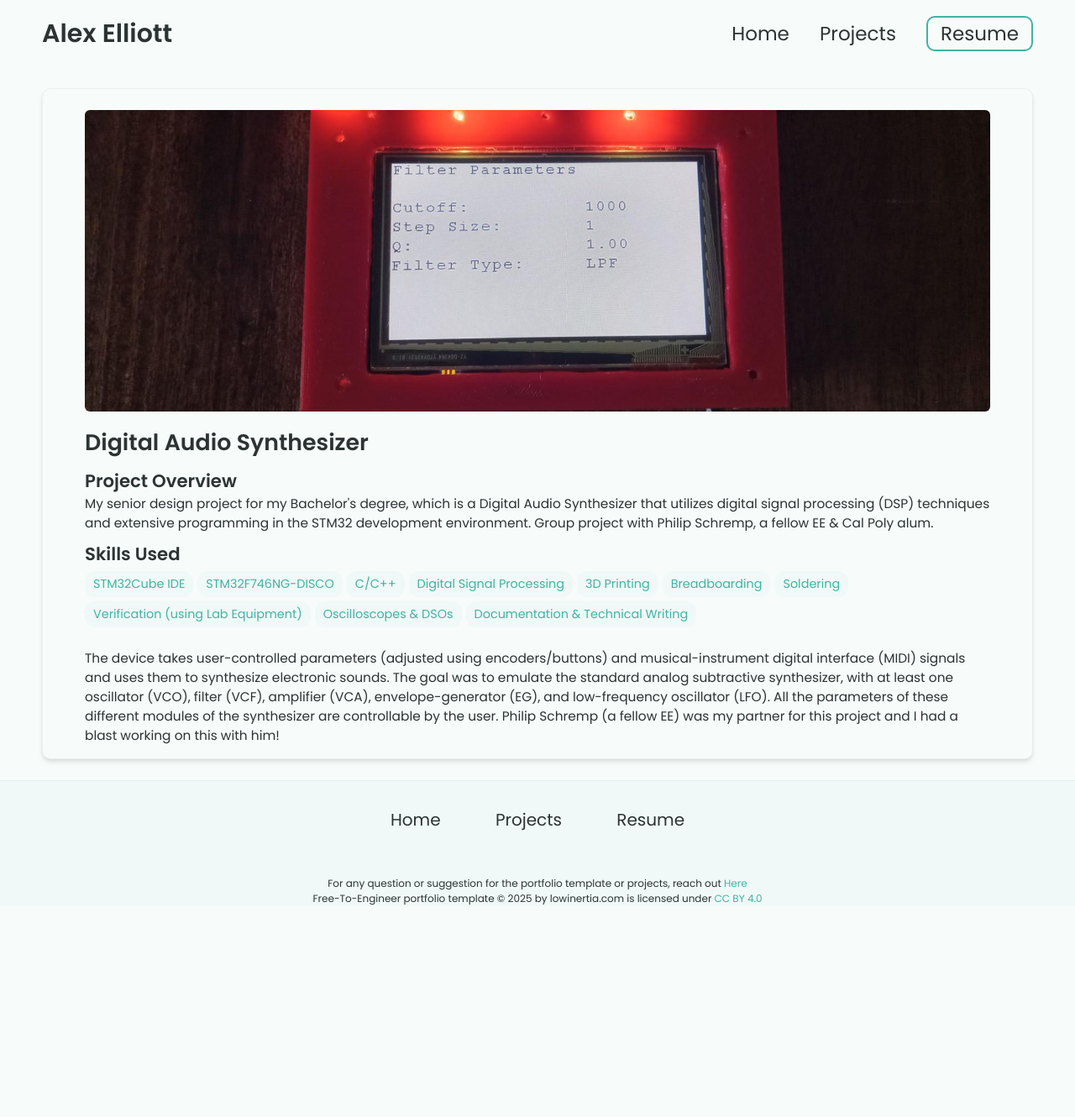
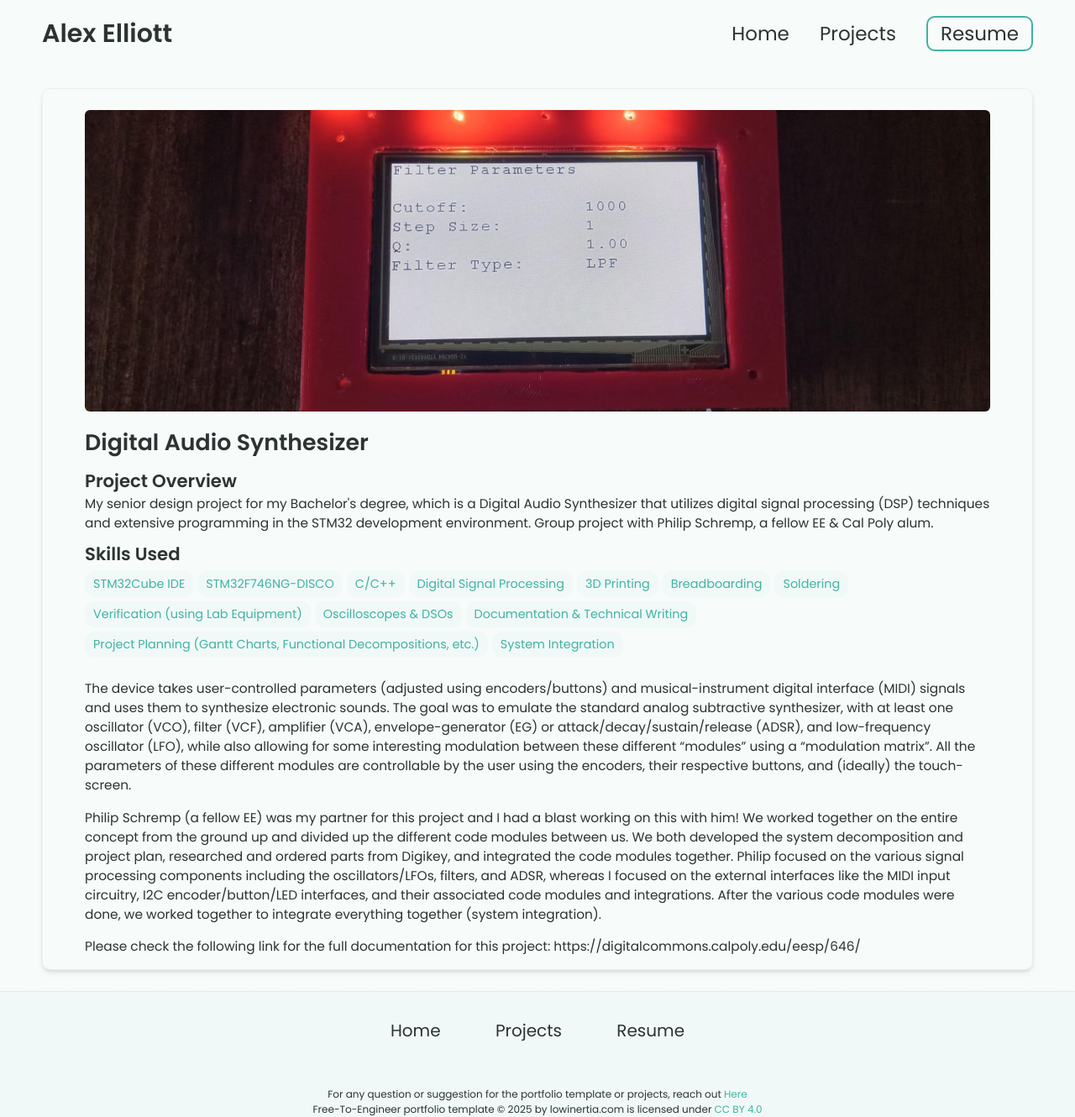
Before and after one commit to AlexanduhHi/alexanduhhi.github.io, a Jekyll site: the page built from _projects/Digital Audio Synthesizer/index.md, in a window 1280 px wide. Shown: the whole page at 84% size. Built offline with Jekyll 4.4.1, drawn with Linux system fonts in a browser that asks for light colours; before the commit the page ends 1079 px from its top, so only the background shows below that.

Commit message:
Update index.md

```diff
--- a/_projects/Digital Audio Synthesizer/index.md
+++ b/_projects/Digital Audio Synthesizer/index.md
@@ -13,7 +13,14 @@ skills:
 - Verification (using Lab Equipment)
 - Oscilloscopes & DSOs
 - Documentation & Technical Writing
+- Project Planning (Gantt Charts, Functional Decompositions, etc.)
+- System Integration
 main-image: /DAS_on.jpg
 ---
 
-The device takes user-controlled parameters (adjusted using encoders/buttons) and musical-instrument digital interface (MIDI) signals and uses them to synthesize electronic sounds. The goal was to emulate the standard analog subtractive synthesizer, with at least one oscillator (VCO), filter (VCF), amplifier (VCA), envelope-generator (EG), and low-frequency oscillator (LFO). All the parameters of these different modules of the synthesizer are controllable by the user. Philip Schremp (a fellow EE) was my partner for this project and I had a blast working on this with him!
+The device takes user-controlled parameters (adjusted using encoders/buttons) and musical-instrument digital interface (MIDI) signals and uses them to synthesize electronic sounds. The goal was to emulate the standard analog subtractive synthesizer, with at least one oscillator (VCO), filter (VCF), amplifier (VCA), envelope-generator (EG) or attack/decay/sustain/release (ADSR), and low-frequency oscillator (LFO), while also allowing for some interesting modulation between these different "modules" using a "modulation matrix". All the parameters of these different modules are controllable by the user using the encoders, their respective buttons, and (ideally) the touch-screen.
+
+Philip Schremp (a fellow EE) was my partner for this project and I had a blast working on this with him! We worked together on the entire concept from the ground up and divided up the different code modules between us. We both developed the system decomposition and project plan, researched and ordered parts from Digikey, and integrated the code modules together. Philip focused on the various signal processing components including the oscillators/LFOs, filters, and ADSR, whereas I focused on the external interfaces like the MIDI input circuitry, I2C encoder/button/LED interfaces, and their associated code modules and integrations. After the various code modules were done, we worked together to integrate everything together (system integration).
+
+Please check the following link for the full documentation for this project:
+https://digitalcommons.calpoly.edu/eesp/646/
```
